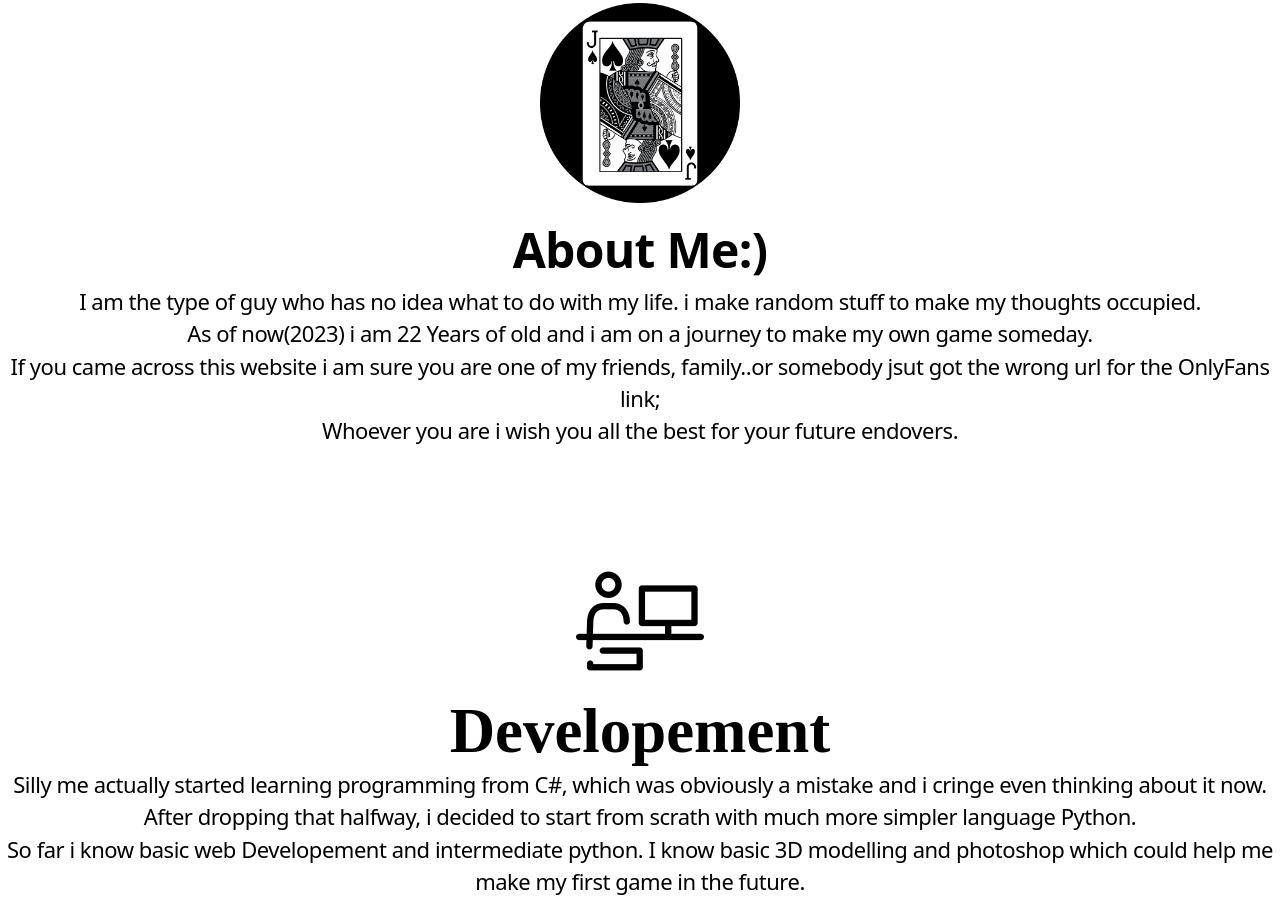
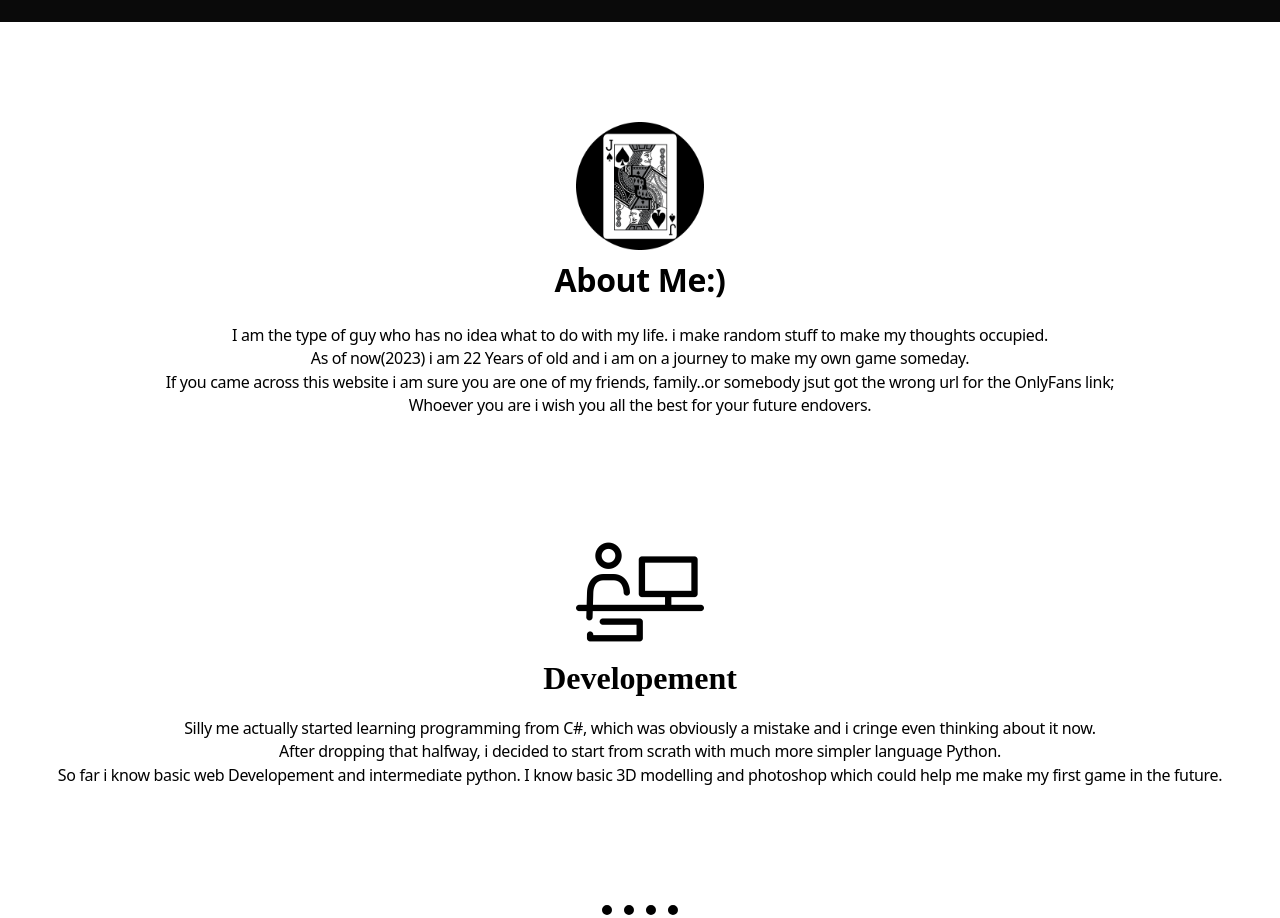
Before and after one commit to KokPanda/johnz, a plain HTML site: page index.html in a window 1280 px wide. Shown: the part 1321-2239 px from the top of the page. Drawn offline with Linux system fonts and the light colour scheme.

Commit message:
Update styles.css

```diff
--- a/CSS/styles.css
+++ b/CSS/styles.css
@@ -1,5 +1,7 @@
 body {
     margin: 0;
+    height: auto;
+    width: auto;
 }
 
 h1 {
@@ -13,13 +15,15 @@ h1 {
 
 h2 {
     margin: 0;
+    font-size: 2rem;
+
 }
 
 
 p {
     margin: 0;
     color: white;
-    font-size: 2.4rem;
+    font-size: 1.4rem;
     line-height: 1.47059;
     font-weight: 400;
     letter-spacing: -.022em;
@@ -36,8 +40,8 @@ p {
 }
 
 .background_image {
-    height: auto;
-    width: auto;
+    width: 100%;
+  height: auto;
 }
 
 
@@ -51,7 +55,6 @@ p {
 .about {
     margin-top: 100px;
     text-align: center;
-    font-size: 32px;
     line-height: 1.47059;
     font-weight: 400;
     letter-spacing: -.022em;
@@ -60,14 +63,15 @@ p {
 }
 
 .pfp {
-    height: 200x;
-    width: 200px;
+    height: 10%;
+    width: 10%;
 }
 
 .about_me {
+    padding: 20px;
     width: auto;
     color: black;
-    font-size: 22px;
+    font-size: 100%;
     font-weight: 300;
     font-family: system-ui, -apple-system, BlinkMacSystemFont, 'Segoe UI', Roboto, Oxygen, Ubuntu, Cantarell, 'Open Sans', 'Helvetica Neue', sans-serif;
     padding-bottom: 10px;
@@ -104,14 +108,14 @@ p {
     margin: 0;
     padding-top: 100px;
     padding-bottom: 100px;
-    font-size: 2.62rem;
     text-align: center;
 }
 
 .dev_p {
+    padding: 20px;
     width: auto;
     color: black;
-    font-size: 22px;
+    font-size: 100%;
     font-weight: 300;
     font-family: system-ui, -apple-system, BlinkMacSystemFont, 'Segoe UI', Roboto, Oxygen, Ubuntu, Cantarell, 'Open Sans', 'Helvetica Neue', sans-serif;
     padding-bottom: 10px;
```
